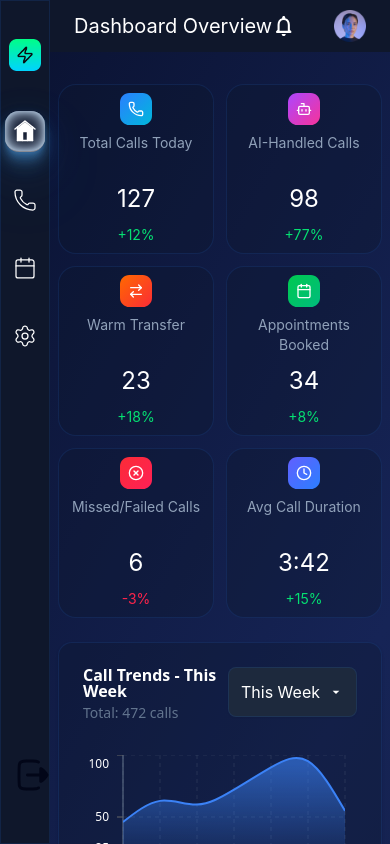
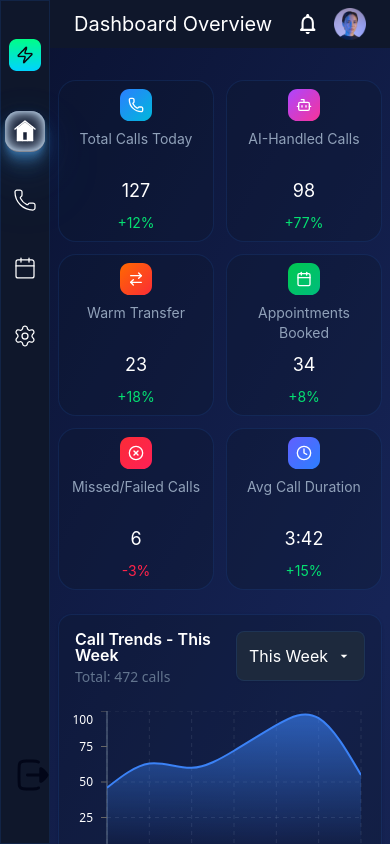
Before and after one commit to abdurrahmanfahim/smart-fix, a React (Vite) app: page / in a window 390 px wide. Shown: the top 844 px of the page. Built offline with nearby package versions, Linux system fonts and the light colour scheme.

Commit message:
some fixes in dashboard on responsive.

```diff
--- a/src/App.jsx
+++ b/src/App.jsx
@@ -14,9 +14,9 @@ function App() {
         <Route path="/" element={<Layout />}>
           <Route index element={<Dashboard />} />
           <Route path="/call-logs" element={<CallLogs />} />
+          <Route path="/appointments" element={<Appointments />} />
           <Route path="/settings" element={<Settings />} />
           <Route path="/settings/profile" element={<EditProfile />} />
-          <Route path="/appointments" element={<Appointments />} />
         </Route>
         <Route path="/login" element={<Login />} />
       </Routes>
--- a/src/components/Graph/index.jsx
+++ b/src/components/Graph/index.jsx
@@ -38,13 +38,13 @@ const Graph = () => {
   return (
     <Card
       className={
-        "min-w-full max-h-106.5 bg-[#0F172B50] border border-[#2B7FFF20] "
+        "min-w-full max-h-106.5 bg-[#0F172B50] border border-[#2B7FFF20] gap-2 sm:gap-6 py-4 sm:py-6 "
       }
     >
-      <CardHeader>
-        <div className="flex justify-between">
+      <CardHeader className={'px-4 sm:px-6'}>
+        <div className="flex justify-between ">
           <div>
-            <CardTitle className={"mb-1"}>Call Trends - This Week</CardTitle>
+            <CardTitle className={"mb-1 font-inter sm:leading-7 sm:text-xl "}>Call Trends - This Week</CardTitle>
             <CardDescription>Total: 472 calls</CardDescription>
           </div>
           <div>
@@ -53,7 +53,7 @@ const Graph = () => {
         </div>
       </CardHeader>
 
-      <CardContent className={"min-w-full max-h-75 "}>
+      <CardContent className={"min-w-full max-h-75 p-2 sm:p-6 "}>
         <ChartContainer
           className={"min-w-full max-h-75 "}
           config={chartConfig}
--- a/src/components/Header/index.jsx
+++ b/src/components/Header/index.jsx
@@ -4,16 +4,16 @@ import avatar from "../../assets/images/avatar.png";
 const Header = () => {
     const { pathname } = useLocation()
     return (
-        <header className="sticky top-0 bg-primary w-full flex items-center justify-between px-6 py-2">
-            <h1 className=" font-inter font-normal text-xl sm:text-[32px] leading-9 text-white">
+        <header className="sticky top-0 bg-primary w-full flex items-center justify-between px-6 py-2 z-50 ">
+            <h1 className=" font-inter font-normal text-xl sm:text-[32px] leading-5 sm:leading-9 text-white">
                 {pathname == '/' && 'Dashboard Overview'}
                 {pathname == '/call-logs' && 'Call Logs & History'}
                 {pathname == '/appointments' && 'Appointments'}
                 {pathname.includes('/settings') && 'Settings'}
             </h1>
 
-            <div className="flex items-center justify-center space-x-10 text-white ">
-                <BallIcon className={'size-5 sm:size-auto'} />
+            <div className="flex items-center justify-center space-x-4 sm:space-x-10 text-white ">
+                <BallIcon className={'size-5 sm:size-auto hover:text-info'} />
                 <img className="size-8 sm:size-auto" src={avatar} alt="profileImg" />
             </div>
         </header>
--- a/src/components/MyCard/index.jsx
+++ b/src/components/MyCard/index.jsx
@@ -3,21 +3,27 @@ const MyCard = ({ preIcon, posIcon, count, title, percent }) => {
     <div
       className={`color-card p-2 sm:p-6 rounded-2xl flex sm:flex-row flex-col-reverse items-center sm:items-start gap-2 font-inter justify-between text-center sm:text-start`}
     >
-      <div className="flex flex-col flex-1 gap-2 ">
+      <div className="flex flex-col flex-1 gap-1 sm:gap-2 ">
         <div className="flex gap-3 ">
           {preIcon && <div className="">{preIcon}</div>}
-          <p className={`text-gray text-sm font-normal leading-5 ${preIcon || 'h-10 sm:h-auto'}`}>{title}</p>
+          <p
+            className={`text-gray text-sm font-normal leading-5 ${preIcon || "h-10 sm:h-auto"}`}
+          >
+            {title}
+          </p>
         </div>
-        <p className="text-2xl leading-9 text-white "> {count}</p>
-        {
-          !percent.startsWith('+') && !percent.startsWith('-') && <span className="text-gray text-sm font-normal leading-5"> {percent}</span>
-        }
-        {
-          percent.startsWith('+') && <span className="text-success text-sm font-normal leading-5"> {percent}</span>
-        }
-        {
-          percent.startsWith('-') && <span className="text-red text-sm font-normal leading-5"> {percent}</span>
-        }
+        <p className="text-lg sm:text-2xl leading-9 text-white "> {count}</p>
+        <span
+          className={`text-sm font-normal leading-5 ${
+            percent?.startsWith("+")
+              ? "text-success"
+              : percent?.startsWith("-")
+                ? "text-red"
+                : "text-gray"
+          }`}
+        >
+          {percent}
+        </span>
       </div>
       {posIcon && <div className="size-8">{posIcon}</div>}
     </div>
--- a/src/pages/Appointments/index.jsx
+++ b/src/pages/Appointments/index.jsx
@@ -6,7 +6,7 @@ import paginationTableData from './PaginationTableData'
 
 const Appointments = () => {
   return (
-    <section  className=' m-6 '>
+    <section  className=' m-2 sm:m-6 '>
       <AppointmentCardGroup/>
       <BookingLinkCopy/>
       <Pagination data={paginationTableData} />
--- a/src/pages/CallLogs/index.jsx
+++ b/src/pages/CallLogs/index.jsx
@@ -19,8 +19,8 @@ const CallLogs = () => {
   ];
   const dateArray = ["Today", "Last Week", "Last Month", "This Year", "All"];
   return (
-    <div className="m-6">
-      <div className="flex justify-between gap-6 ">
+    <div className="m-2 sm:m-6">
+      <div className="flex flex-wrap justify-between gap-6 ">
         <div className="flex flex-col gap-6 grow max-w-1/2 text-white ">
           <SearchBar
             icon={<SearchIcon />}
--- a/src/pages/Settings/index.jsx
+++ b/src/pages/Settings/index.jsx
@@ -7,7 +7,7 @@ const Settings = () => {
   console.log(profileData);
   return (
     <>
-      <div className="p-6 max-w-137.5">
+      <div className="m-2 sm:m-6 max-w-137.5">
         <div className="font-inter font-normal text-2xl leading-9 text-white flex gap-x-16 ml-3">
           <button>Profile</button>
           <button>Password Settings</button>
```
